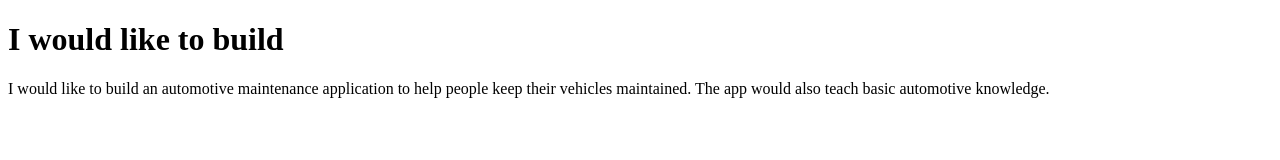
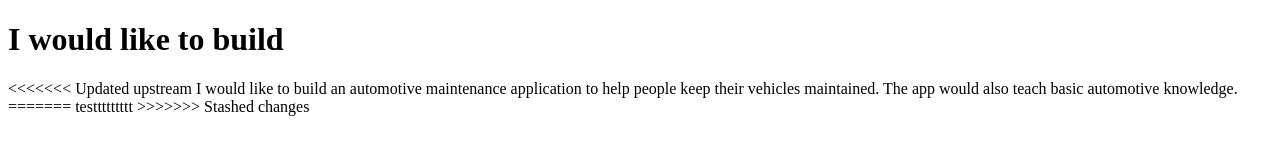
Before and after one commit to danally/prep-0421-code-solutions, a website: page prep-example/index.html in a window 1280 px wide. Drawn offline with Linux system fonts and the light colour scheme.

Commit message:
complete prep-example

```diff
--- a/prep-example/index.html
+++ b/prep-example/index.html
@@ -7,10 +7,14 @@
   <h1>I would like to build</h1>
   <p>
     <!-- write your app ideas here 👇 -->
+<<<<<<< Updated upstream
      I would like to build an automotive maintenance application
      to help people keep their vehicles maintained.
      The app would also teach basic automotive knowledge.
 
+=======
+testtttttttt
+>>>>>>> Stashed changes
 
 
   </p>
```
